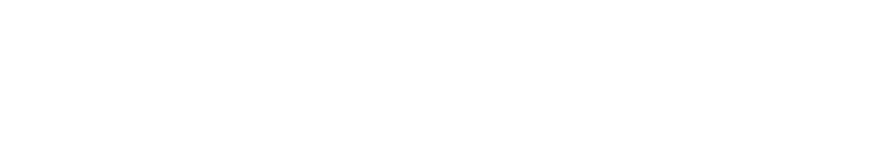
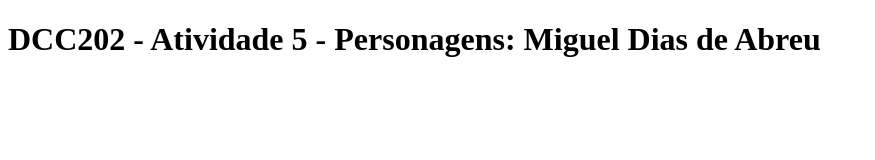
Before and after one commit to ufjf-dcc202/ufjf-dcc202-2023-3-a-atv5-Miguel-Dias-112, a website: page personagens.html in a window 1280 px wide. Shown: the whole page, without its empty margins (0-875 px from the left). Drawn offline with Linux system fonts and the light colour scheme.

Commit message:
titulo adicionao ao personagens.html

```diff
--- a/personagens.html
+++ b/personagens.html
@@ -4,9 +4,12 @@
     <meta charset="UTF-8">
     <meta http-equiv="X-UA-Compatible" content="IE=edge">
     <meta name="viewport" content="width=device-width, initial-scale=1.0">
-    <title>Document</title>
+    <title>DCC202 - Atividade 5 - Personagens: Miguel Dias de Abreu</title>
 </head>
 <body>
+    <h1>
+        DCC202 - Atividade 5 - Personagens: Miguel Dias de Abreu
+    </h1>
 
 </body>
 </html>
```
